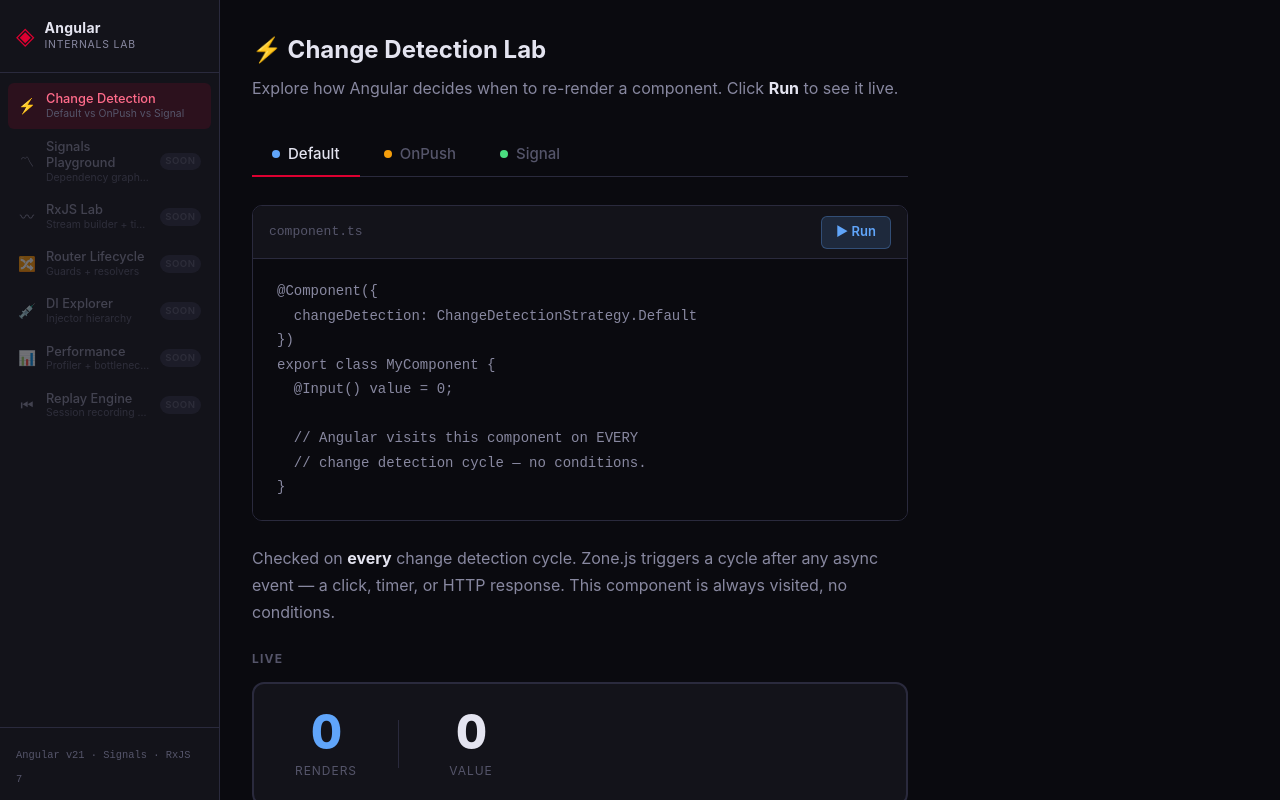
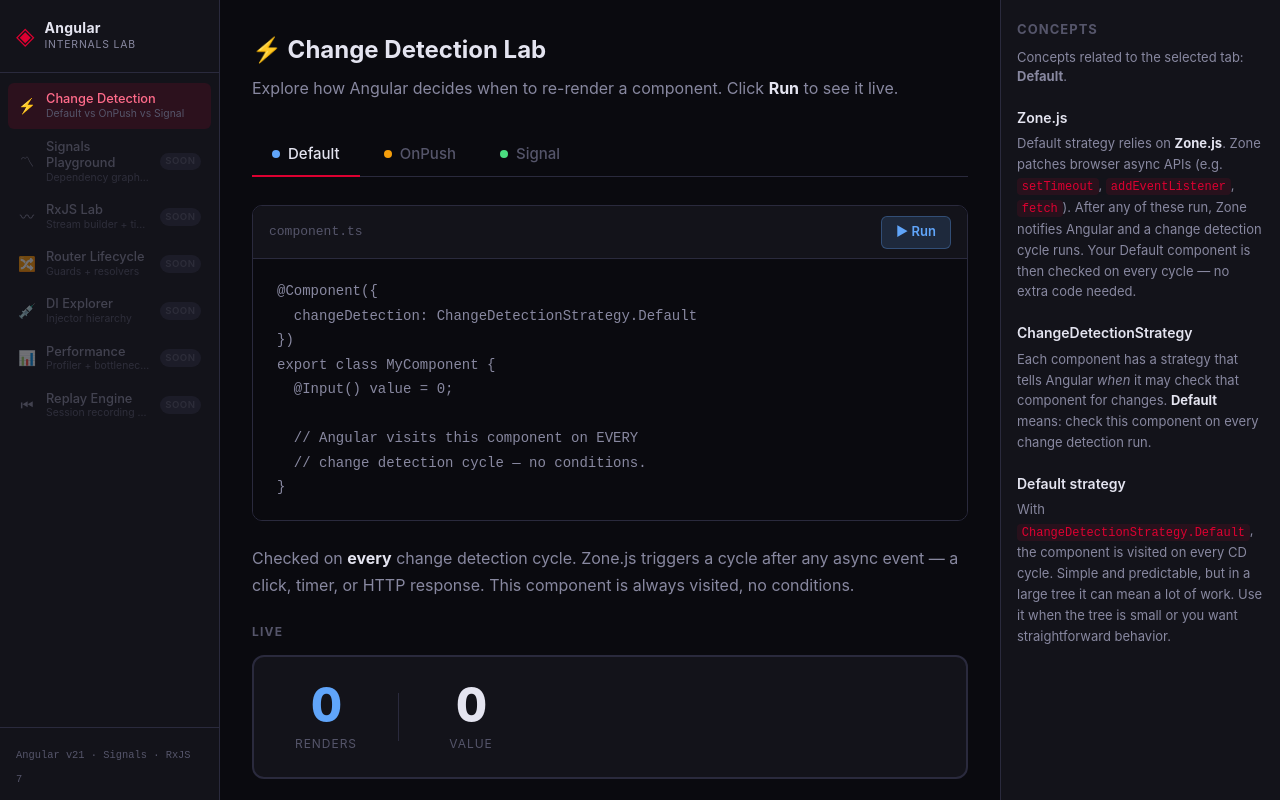
Before and after one commit to HtetWaiYann/angular-internal-labs, an Angular app: page /change-detection in a window 1280 px wide. Built offline with nearby package versions, Linux system fonts and the light colour scheme.

Commit message:
feat: change detection concepts

```diff
--- a/src/app/features/change-detection/change-detection-lab.component.css
+++ b/src/app/features/change-detection/change-detection-lab.component.css
@@ -1,7 +1,8 @@
 /* ── Lab wrapper ──────────────────────────────────────────── */
-.cd-lab {
-  padding: 2rem;
-  max-width: 720px;
+:host {
+  display: block;
+  height: 100%;
+  min-height: 0;
 }
 
 /* ── Header ───────────────────────────────────────────────── */
@@ -23,6 +24,41 @@
 }
 
 .lab-desc strong {
+  color: var(--text-primary);
+}
+
+/* ── Zone vs Zoneless callout ──────────────────────────────── */
+.zone-callout {
+  display: flex;
+  align-items: flex-start;
+  gap: 0.75rem;
+  margin-top: 1rem;
+  padding: 0.875rem 1rem;
+  background: color-mix(in srgb, var(--color-default) 8%, var(--bg-panel));
+  border: 1px solid color-mix(in srgb, var(--color-default) 25%, transparent);
+  border-radius: 8px;
+}
+
+.zone-badge {
+  flex-shrink: 0;
+  font-size: 0.75rem;
+  font-weight: 700;
+  text-transform: uppercase;
+  letter-spacing: 0.06em;
+  padding: 0.25rem 0.5rem;
+  border-radius: 4px;
+  background: color-mix(in srgb, var(--color-default) 20%, transparent);
+  color: var(--color-default);
+  border: 1px solid color-mix(in srgb, var(--color-default) 40%, transparent);
+}
+
+.zone-desc {
+  font-size: 0.875rem;
+  color: var(--text-secondary);
+  line-height: 1.5;
+}
+
+.zone-desc strong {
   color: var(--text-primary);
 }
 
--- a/src/app/features/change-detection/change-detection-lab.component.html
+++ b/src/app/features/change-detection/change-detection-lab.component.html
@@ -1,5 +1,5 @@
-<div class="cd-lab">
-
+<div class="lab-layout">
+  <div class="lab-main">
     <!-- ── Header ──────────────────────────────────────────── -->
     <header class="lab-header">
       <h1 class="lab-title">⚡ Change Detection Lab</h1>
@@ -158,3 +158,8 @@
   }
 
 </div>
+
+<div class="lab-sidebar-wrapper">
+  <app-cd-concepts-sidebar [activeTab]="activeTab()" />
+</div>
+</div>
--- /dev/null
+++ b/src/app/features/change-detection/components/cd-concepts-sidebar/cd-concepts-sidebar.component.css
@@ -0,0 +1,90 @@
+:host {
+  display: block;
+  height: 100%;
+  flex-shrink: 0;
+}
+
+.concepts-sidebar {
+  width: 280px;
+  flex-shrink: 0;
+  background: var(--bg-panel);
+  border-left: 1px solid var(--border);
+  padding: 1.25rem 1rem;
+  overflow-y: auto;
+  height: 100%;
+}
+
+.sidebar-title {
+  font-size: 0.8125rem;
+  font-weight: 700;
+  text-transform: uppercase;
+  letter-spacing: 0.08em;
+  color: var(--text-muted);
+  margin-bottom: 0.5rem;
+}
+
+.sidebar-intro {
+  font-size: 0.8125rem;
+  color: var(--text-secondary);
+  line-height: 1.5;
+  margin-bottom: 1.25rem;
+}
+
+.concept-block {
+  margin-bottom: 1.25rem;
+}
+
+.concept-block:last-child {
+  margin-bottom: 0;
+}
+
+.concept-heading {
+  font-size: 0.875rem;
+  font-weight: 600;
+  color: var(--text-primary);
+  margin-bottom: 0.35rem;
+}
+
+.concept-body {
+  font-size: 0.8125rem;
+  color: var(--text-secondary);
+  line-height: 1.6;
+}
+
+.concept-body strong {
+  color: var(--text-primary);
+}
+
+.concept-body code {
+  font-family: var(--font-mono);
+  font-size: 0.75rem;
+  color: var(--color-accent);
+  background: color-mix(in srgb, var(--color-accent) 10%, transparent);
+  padding: 0.1rem 0.3rem;
+  border-radius: 4px;
+}
+
+.concept-list {
+  margin-top: 0.5rem;
+  padding-left: 1rem;
+  font-size: 0.8125rem;
+  color: var(--text-secondary);
+  line-height: 1.6;
+}
+
+.concept-list li {
+  margin-bottom: 0.25rem;
+}
+
+.concept-list li:last-child {
+  margin-bottom: 0;
+}
+
+.concept-list code {
+  font-family: var(--font-mono);
+  font-size: 0.75rem;
+  color: var(--color-accent);
+  background: color-mix(in srgb, var(--color-accent) 10%, transparent);
+  padding: 0.05rem 0.25rem;
+  border-radius: 3px;
+}
--- /dev/null
+++ b/src/app/features/change-detection/components/cd-concepts-sidebar/cd-concepts-sidebar.component.html
@@ -0,0 +1,78 @@
+<aside class="concepts-sidebar">
+  <h2 class="sidebar-title">Concepts</h2>
+  <p class="sidebar-intro">
+    Concepts related to the selected tab: <strong>{{ activeTab() === 'default' ? 'Default' : (activeTab() === 'onpush' ? 'OnPush' : 'Signal') }}</strong>.
+  </p>
+
+  @if (activeTab() === 'default') {
+    <section class="concept-block">
+      <h3 class="concept-heading">Zone.js</h3>
+      <p class="concept-body">
+        Default strategy relies on <strong>Zone.js</strong>. Zone patches browser async APIs (e.g. <code>setTimeout</code>, <code>addEventListener</code>, <code>fetch</code>).
+        After any of these run, Zone notifies Angular and a change detection cycle runs.
+        Your Default component is then checked on every cycle — no extra code needed.
+      </p>
+    </section>
+    <section class="concept-block">
+      <h3 class="concept-heading">ChangeDetectionStrategy</h3>
+      <p class="concept-body">
+        Each component has a strategy that tells Angular <em>when</em> it may check that component for changes.
+        <strong>Default</strong> means: check this component on every change detection run.
+      </p>
+    </section>
+    <section class="concept-block">
+      <h3 class="concept-heading">Default strategy</h3>
+      <p class="concept-body">
+        With <code>ChangeDetectionStrategy.Default</code>, the component is visited on every CD cycle. Simple and predictable, but in a large tree it can mean a lot of work. Use it when the tree is small or you want straightforward behavior.
+      </p>
+    </section>
+  }
+
+  @if (activeTab() === 'onpush') {
+    <section class="concept-block">
+      <h3 class="concept-heading">Zone.js</h3>
+      <p class="concept-body">
+        With Zone.js, any async action triggers a CD cycle. OnPush does <strong>not</strong> change when the cycle runs — it only controls whether <em>this</em> component is checked. So Zone still triggers the run; OnPush decides “skip this component unless inputs/events/signals say otherwise.”
+      </p>
+    </section>
+    <section class="concept-block">
+      <h3 class="concept-heading">Zoneless</h3>
+      <p class="concept-body">
+        OnPush works in <strong>zoneless</strong> mode too. Without Zone, CD runs only when something Angular tracks changes (e.g. signal update, template event). OnPush still applies: the component is only checked when an <code>@Input()</code> reference changes, an event from the component fires, or a signal read in the template changes.
+      </p>
+    </section>
+    <section class="concept-block">
+      <h3 class="concept-heading">ChangeDetectionStrategy</h3>
+      <p class="concept-body">
+        <strong>OnPush</strong> means Angular only checks this component when an <code>@Input()</code> reference changes, an event originated from the component, an observable with async pipe emits, or a signal read in the template changes.
+      </p>
+    </section>
+    <section class="concept-block">
+      <h3 class="concept-heading">OnPush strategy</h3>
+      <p class="concept-body">
+        Inputs are compared by <strong>reference</strong> (<code>===</code>). Mutating an object does not trigger an update — use immutable updates or new references so the input reference changes.
+      </p>
+    </section>
+  }
+
+  @if (activeTab() === 'signal') {
+    <section class="concept-block">
+      <h3 class="concept-heading">Zoneless</h3>
+      <p class="concept-body">
+        Signals are the main way to drive updates in <strong>zoneless</strong> mode. When a signal changes, Angular schedules only the views that read it — no Zone needed. This lab runs with Zone, but the same signal code works in zoneless apps.
+      </p>
+    </section>
+    <section class="concept-block">
+      <h3 class="concept-heading">Signals</h3>
+      <p class="concept-body">
+        Signals are reactive values. When you read a signal in a template and it changes, Angular updates only the affected view instead of walking the whole tree. Components that use signals typically use OnPush. Signals work the same with or without Zone.js.
+      </p>
+    </section>
+    <section class="concept-block">
+      <h3 class="concept-heading">OnPush with signals</h3>
+      <p class="concept-body">
+        Signal-based components usually use <code>ChangeDetectionStrategy.OnPush</code>. The signal update is what marks the view dirty; OnPush just keeps the rest of the tree from being checked unnecessarily.
+      </p>
+    </section>
+  }
+</aside>
--- /dev/null
+++ b/src/app/features/change-detection/components/cd-concepts-sidebar/cd-concepts-sidebar.component.ts
@@ -0,0 +1,13 @@
+import { Component, input } from '@angular/core';
+
+export type CdTab = 'default' | 'onpush' | 'signal';
+
+@Component({
+  selector: 'app-cd-concepts-sidebar',
+  standalone: true,
+  templateUrl: './cd-concepts-sidebar.component.html',
+  styleUrl: './cd-concepts-sidebar.component.css',
+})
+export class CdConceptsSidebarComponent {
+  readonly activeTab = input<CdTab>('default');
+}
--- /dev/null
+++ b/src/app/shared/styles/lab-layout.css
@@ -0,0 +1,24 @@
+/**
+ * Shared layout for lab pages: main content area + optional right sidebar.
+ * Use with a single root element .lab-layout containing .lab-main and (optionally) .lab-sidebar-wrapper.
+ */
+.lab-layout {
+  display: flex;
+  width: 100%;
+  height: 100%;
+  min-height: 0;
+}
+
+.lab-main {
+  flex: 1;
+  min-width: 0;
+  overflow-y: auto;
+  padding: 2rem;
+}
+
+.lab-sidebar-wrapper {
+  flex-shrink: 0;
+  margin-left: auto;
+  height: 100%;
+  display: flex;
+}
--- a/src/styles.css
+++ b/src/styles.css
@@ -1,4 +1,5 @@
 @import 'tailwindcss';
+@import './app/shared/styles/lab-layout.css';
 
 :root {
   --bg-base: #0a0a0f;
```
Also changed, not shown: src/app/features/change-detection/change-detection-lab.component.ts (+7 -1 lines). Lines whose indentation alone changed are shown as unchanged.
